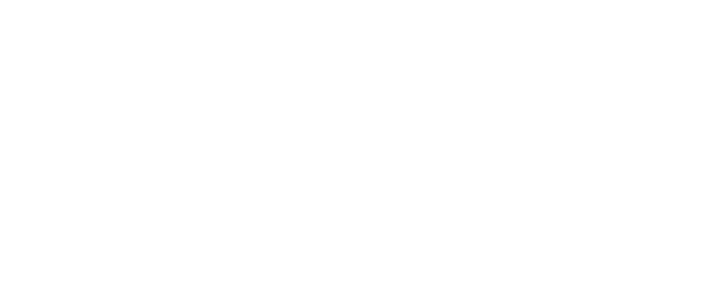
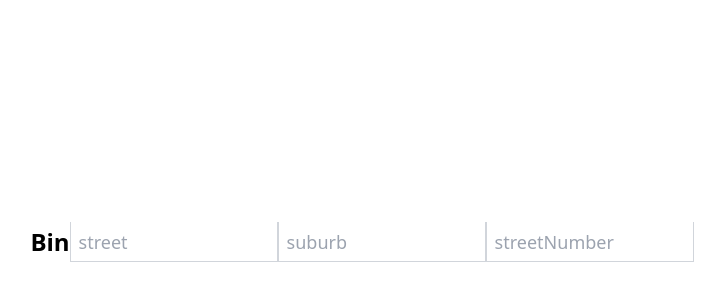
Before and after one commit to MatthewIsblind/todoList, a React (Create React App) app in the folder my-app/: page /bin in a window 1280 px wide. Before the commit this address had no page. Shown: the part 158-458 px from the top of the page, without its empty margins (278-1003 px from the left). Built offline with nearby package versions, Linux system fonts and the light colour scheme.

Commit message:
Add in a bin page for the brisbane bin api

```diff
--- a/my-app/src/App.tsx
+++ b/my-app/src/App.tsx
@@ -4,6 +4,7 @@ import { BrowserRouter as Router, Routes, Route } from 'react-router-dom';
 import Home from './pages/Home';
 import TodoList from './pages/TodoList';
 import About from './pages/About';
+import Bin from './pages/Bin';
 
 const App : FC = () => {
   const [todoList, setTodoList] = useState<ITask[]>([]);
@@ -13,6 +14,7 @@ const App : FC = () => {
       <Routes>
         <Route path="/" element={<Home />} />
         <Route path="/todolist" element={<TodoList />} />
+        <Route path="/bin" element={<Bin />} />
         <Route path="/about" element={<About />} />
       </Routes>
     </Router>
--- /dev/null
+++ b/my-app/src/pages/Bin.tsx
@@ -0,0 +1,51 @@
+import React, {FC,ChangeEvent,useState, useEffect} from 'react';
+
+const Contact: React.FC = () => {
+
+    const[street,setStreet] = useState<string>("");
+    const[suburb,setSuburb] = useState<string>("");
+    const[streetNumber,setStreetNumber] = useState<string>("");
+
+    const handleChange = (event: ChangeEvent<HTMLInputElement>): void => {
+        const { name, value } = event.target;
+        if (name === 'street') {
+        setStreet(value);
+        } else if (name === 'suburb') {
+        setSuburb(value);
+        } else if (name === 'streetNumber') {
+        setStreetNumber(value);
+        }
+    };
+    return (
+        <div className="flex items-center justify-center min-h-screen">
+            <h1 className="text-2xl font-bold">Bin</h1>
+
+            <input type='string'
+            className='w-52 h-10 px-2 text-lg border border-gray-300 border-t-0'
+            placeholder='street'
+            name="street"
+            value ={street}
+            onChange={handleChange}>
+            </input>
+
+            <input type='string'
+            className='w-52 h-10 px-2 text-lg border border-gray-300 border-t-0'
+            placeholder='suburb'
+            name="suburb"
+            value ={suburb}
+            onChange={handleChange}>
+            </input>
+
+            <input type='number'
+            className='w-52 h-10 px-2 text-lg border border-gray-300 border-t-0'
+            placeholder='streetNumber'
+            name="streetNumber"
+            value ={streetNumber}
+            onChange={handleChange}>
+            </input>
+        </div>
+
+    );
+};
+
+export default Contact;
--- a/my-app/src/pages/Home.tsx
+++ b/my-app/src/pages/Home.tsx
@@ -17,6 +17,13 @@ const Home: React.FC = () => {
         >
           <h2 className="text-xl font-semibold">About</h2>
         </Link>
+        <Link
+          to="/bin"
+          className="p-10 bg-white rounded shadow transition transform hover:scale-105 hover:shadow-xl"
+        >
+          <h2 className="text-xl font-semibold">Bin</h2>
+        </Link>
+
       </div>
     </div>
   );
```
